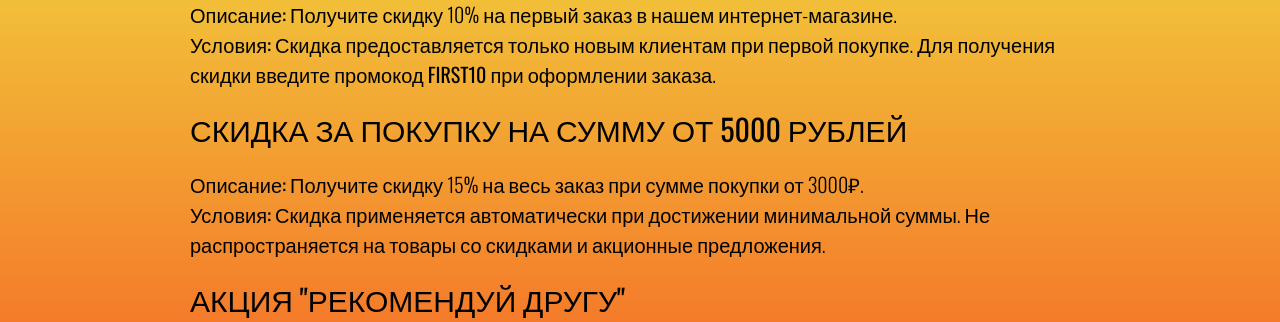
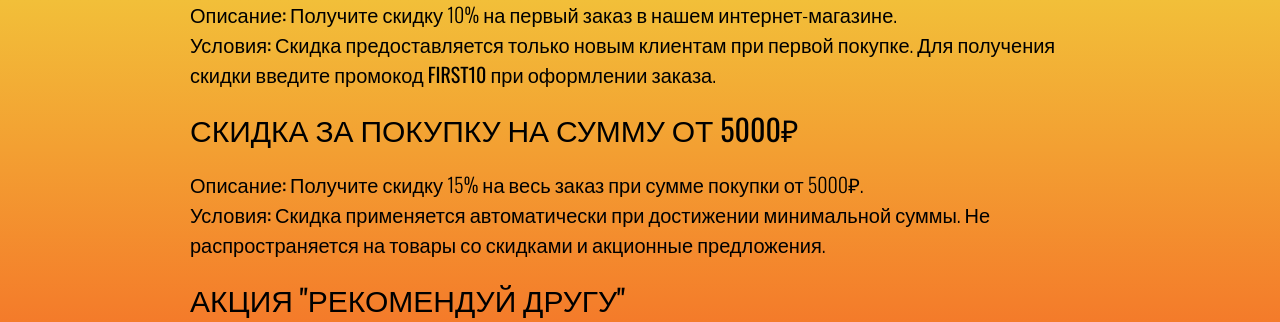
Before and after one commit to rvburov/OnlineStore, a Django app: page /homepages/promotions/ in a window 1280 px wide. Shown: the part 208-530 px from the top of the page. Run offline with Django 5.2, Linux system fonts and the light colour scheme.

```diff
--- a/backend/homepages/templates/homepages/delivery.html
+++ b/backend/homepages/templates/homepages/delivery.html
@@ -17,7 +17,7 @@
                 <strong>Стоимость доставки:</strong>
                 Доставка оплачивается отдельно.
                 Точная стоимость рассчитывается в зависимости от адреса доставки и объема заказа.
-                Стоимость доставки 300 рублей по г. Пушкин и г. Павловск.<br>
+                Стоимость доставки 300₽ по г. Пушкин и г. Павловск.<br>
                 Бесплатная доставка при заказе от 1500 рублей.
 
             </p>
--- a/backend/homepages/templates/homepages/promotions.html
+++ b/backend/homepages/templates/homepages/promotions.html
@@ -11,8 +11,8 @@
         <p><strong>Описание:</strong> Получите скидку 10% на первый заказ в нашем интернет-магазине.</p>
         <p><strong>Условия:</strong> Скидка предоставляется только новым клиентам при первой покупке. Для получения скидки введите промокод <strong>FIRST10</strong> при оформлении заказа.</p>
 
-        <h2>СКИДКА ЗА ПОКУПКУ НА СУММУ ОТ 5000 РУБЛЕЙ</h2>
-        <p><strong>Описание:</strong> Получите скидку 15% на весь заказ при сумме покупки от 3000₽.</p>
+        <h2>СКИДКА ЗА ПОКУПКУ НА СУММУ ОТ 5000₽</h2>
+        <p><strong>Описание:</strong> Получите скидку 15% на весь заказ при сумме покупки от 5000₽.</p>
         <p><strong>Условия:</strong> Скидка применяется автоматически при достижении минимальной суммы. Не распространяется на товары со скидками и акционные предложения.</p>
 
         <h2>АКЦИЯ "РЕКОМЕНДУЙ ДРУГУ"</h2>
--- a/backend/static/css/desktop_version/catalog.css
+++ b/backend/static/css/desktop_version/catalog.css
@@ -202,7 +202,7 @@
         border-radius: 5px;
     }
     .product-button-delete, .product-button-add {
-        font-size: 15px;
-        padding: 4px 10px;
+        font-size: 12px;
+        padding: 4px 8px;
     }
 }
```
